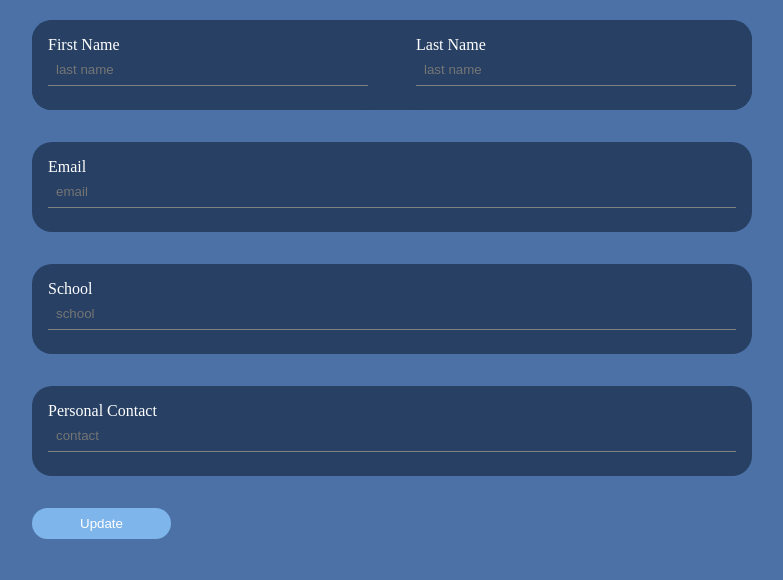
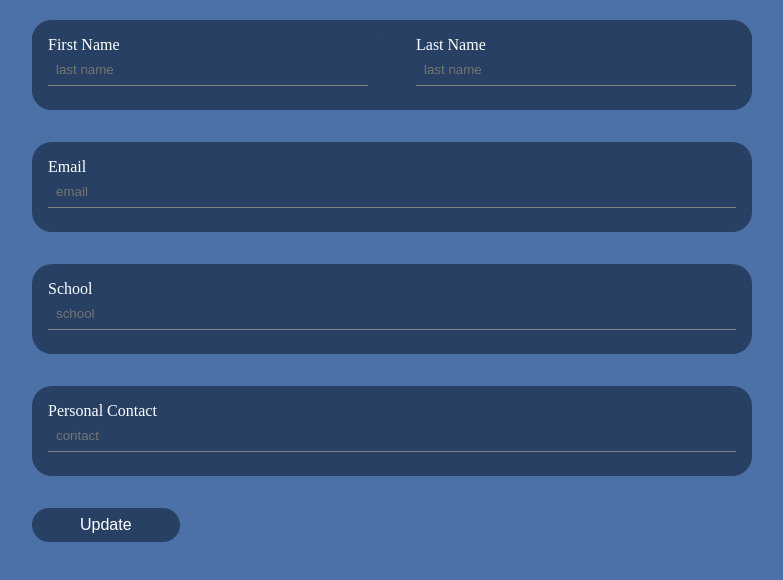
Before and after one commit to Abigail-Addo/center_div, a plain HTML site: page profile/update.html in a window 1280 px wide. In both pictures the pointer is over the button "Update". Shown: the part 64-644 px from the top of the page, without its empty margins (248-1031 px from the left). Drawn offline with nearby package versions, Linux system fonts and the light colour scheme.

Commit message:
Profile update

```diff
--- a/profile/css/update.css
+++ b/profile/css/update.css
@@ -168,7 +168,7 @@ div.btn {
     margin-top: 1rem;
 }
 
-button.submitUpdate {
+button.update {
     display: flex;
     justify-content: center;
     font-size: 1rem;
@@ -176,7 +176,7 @@ button.submitUpdate {
     color: #274063;
 }
 
-button.submitUpdate:hover {
+button.update:hover {
     background-color: #274063;
     color: #fff;
 }
```
